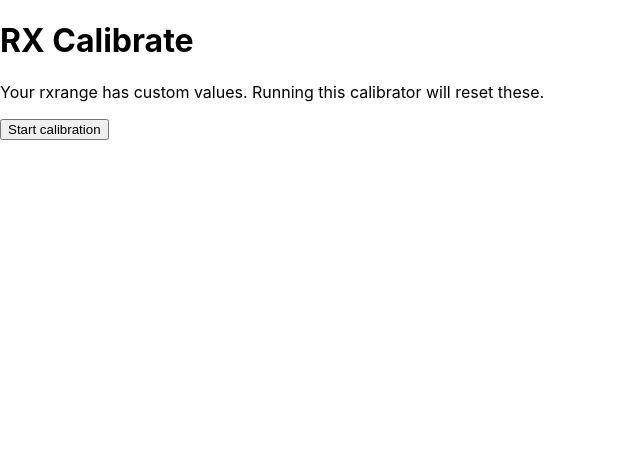
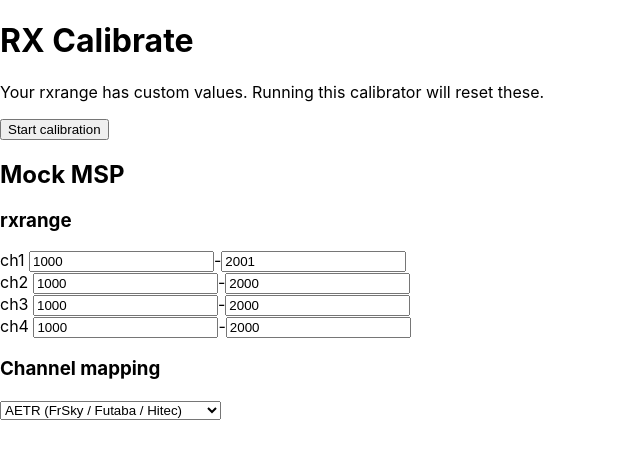
Before and after one commit to ademuk/tx-calibrate-poc, a React (Create React App) app: page / in a window 1280 px wide. Shown: the top 458 px of the page, without its empty margins (0-640 px from the left). Built offline with nearby package versions, Linux system fonts and the light colour scheme.

Commit message:
Add channel mapping setting

```diff
--- a/src/App.js
+++ b/src/App.js
@@ -1,6 +1,8 @@
 import React, {useState} from 'react';
 import Calibrator from './calibrate/Calibrator';
 import TX from './tx/Tx';
+import MockMsp from './msp/MockMsp';
+import {MockMspContextProvider} from './msp/MockMspContext';
 
 import './App.css';
 
@@ -16,6 +18,7 @@ export default () => {
   ]);
 
   return (
+    <MockMspContextProvider>
       <div className="App">
         <header className="App-header">
           <h1>RX Calibrate</h1>
@@ -23,6 +26,9 @@ export default () => {
         <Calibrator onStartCalibration={() => setShowTx(true)} txValues={txValue} />
 
         {showTx && <TX values={txValue} onChange={setTxValue} />}
+
+        {<MockMsp />}
       </div>
+    </MockMspContextProvider>
   )
 }
--- a/src/calibrate/steps/Calibrate.js
+++ b/src/calibrate/steps/Calibrate.js
@@ -1,12 +1,25 @@
 import React, {useState} from 'react';
 import ChannelDetect from './start/ChannelDetect';
+import useMsp from "../../msp/useMsp";
 
 
 const CHANNELS = [
-  'Throttle',
-  'Yaw',
-  'Pitch',
-  'Roll'
+  {
+    name: 'Throttle',
+    code: 'T'
+  },
+  {
+    name: 'Yaw',
+    code: 'R'
+  },
+  {
+    name: 'Pitch',
+    code: 'E'
+  },
+  {
+    name: 'Roll',
+    code: 'A'
+  }
 ];
 
 
@@ -20,6 +33,7 @@ export default ({txValues, onDone}) => {
   const [detectedChannels, setDetectedChannels] = useState({});
   const [initialMins, setMins] = useState(txValues);
   const [initialMaxs, setMaxs] = useState(txValues);
+  const [rxMap, setRxMap] = useMsp('rxmap');
 
   function onNext() {
     setCurrentChannel(currentChannel + 1);
@@ -30,6 +44,22 @@ export default ({txValues, onDone}) => {
       ...detectedChannels,
       [currentChannel]: channel
     });
+  }
+
+  function handleDone() {
+    const txToChannels = Object.keys(detectedChannels).reduce((prev, curr) => {
+      prev[detectedChannels[curr]] = curr;
+      return prev;
+    }, {});
+
+    const mapping = CHANNELS.map((channel, i) => {
+      const ch = txToChannels[i];
+      return CHANNELS[ch].code;
+    });
+
+    setRxMap(`${mapping.join('')}1234`);
+
+    onDone();
   }
 
   const maxVals = txValues.map((val, i) => Math.max(initialMaxs[i], val));
@@ -50,20 +80,20 @@ export default ({txValues, onDone}) => {
         <div key={i}>
           <pre>
           {value}
-          {channelIsAssigned > -1 && ` ${CHANNELS[channelIsAssigned]}`}
+          {channelIsAssigned > -1 && ` ${CHANNELS[channelIsAssigned].name}`}
           {channelIsAssigned > -1 && `[${minVals[i]}-${maxVals[i]}]`}
           </pre>
         </div>
       )
     })}
 
-    {CHANNELS.map((channel, i) => {
+    {CHANNELS.map(({name}, i) => {
       return currentChannel === i &&
-        <ChannelDetect name={channel}
+        <ChannelDetect name={name}
                        txValues={txValues}
                        detectedChannels={detectedChannels}
                        onDetect={handleDetect}
-                       key={channel} />
+                       key={name} />
     })}
 
     {currentChannel < CHANNELS.length - 1 &&
@@ -72,6 +102,6 @@ export default ({txValues, onDone}) => {
     </button>}
 
     {currentChannel === CHANNELS.length - 1 &&
-    <button onClick={onDone} disabled={currentChannel === Object.keys(detectedChannels).length}>Done</button>}
+    <button onClick={handleDone} disabled={currentChannel === Object.keys(detectedChannels).length}>Done</button>}
   </div>
 }
--- a/src/calibrate/steps/Initial.js
+++ b/src/calibrate/steps/Initial.js
@@ -1,15 +1,26 @@
 import React from 'react';
 import useMsp from "../../msp/useMsp";
 
+const DEFAULT_RX_RANGE_MIN = 1000;
+const DEFAULT_RX_RANGE_MAX = 2000;
+
 export default ({onStart}) => {
-  const channels = useMsp('rxrange');
-  const isRxRangeNonDefault = channels => channels.some(([min, max]) => min !== 1000 || max !== 2000);
+  const [rxRanges, setRxRanges] = useMsp('rxrange');
 
-  return channels === null ? 'Loading' : <div>
-    {isRxRangeNonDefault(channels) && <p>Your rxrange has custom values. Running this calibrator will reset these.</p>}
+  const isRxRangeDefault = channels => channels.every(([min, max]) => min === DEFAULT_RX_RANGE_MIN && max === DEFAULT_RX_RANGE_MAX);
 
-    <button onClick={onStart}>Start calibration</button>
+  function handleStart() {
+    if (!isRxRangeDefault(rxRanges)) {
+      setRxRanges(rxRanges.map(() => [DEFAULT_RX_RANGE_MIN, DEFAULT_RX_RANGE_MAX]))
+    }
+    onStart();
+  }
 
-    {false && channels.map(([min, max], i) => <div key={i}>{min} - {max}</div>)}
+  return rxRanges === null ? 'Loading' : <div>
+    {!isRxRangeDefault(rxRanges) && <p>Your rxrange has custom values. Running this calibrator will reset these.</p>}
+
+    <button onClick={handleStart}>Start calibration</button>
+
+    {false && rxRanges.map(([min, max], i) => <div key={i}>{min} - {max}</div>)}
   </div>
 }
--- /dev/null
+++ b/src/msp/MockMsp.js
@@ -0,0 +1,40 @@
+import React from 'react';
+import useMsp from "./useMsp";
+
+export default () => {
+  const [rxRanges, setRxranges] = useMsp('rxrange');
+  const [channelMapping, setChannelMapping] = useMsp('rxmap');
+
+  function handleRxRangeChange(ch, i) {
+    return event => {
+      setRxranges(rxRanges.map(([min, max], row) => {
+        return row === ch ? i === 0 ? [parseInt(event.target.value, 10), max] : [min, parseInt(event.target.value, 10)] : [min, max]
+      }))
+    }
+  }
+
+  function onChannelMappingChange(event) {
+    setChannelMapping(event.target.value)
+  }
+
+  return (<div>
+    <div>
+    <h2>Mock MSP</h2>
+    <h3>rxrange</h3>
+    {rxRanges.map(([min, max], i) => {
+      return <div key={i}>
+        ch{i+1} <input value={min} onChange={handleRxRangeChange(i, 0)} type="number" />
+        -
+        <input value={max} onChange={handleRxRangeChange(i, 1)} type="number" />
+      </div>
+    })}
+    </div>
+    <div>
+      <h3>Channel mapping</h3>
+      <select value={channelMapping} onChange={onChannelMappingChange}>
+        <option value="AETR1234">AETR (FrSky / Futaba / Hitec)</option>
+        <option value="TAER1234">TAER (Spektrum / Graupner / JR)</option>
+      </select>
+    </div>
+  </div>)
+}
--- /dev/null
+++ b/src/msp/MockMspContext.js
@@ -0,0 +1,31 @@
+import * as React from "react";
+
+export const MockMspContext = React.createContext();
+
+const DEFAULT_RXRANGE = [
+  [1000, 2001],
+  [1000, 2000],
+  [1000, 2000],
+  [1000, 2000]
+];
+
+const DEFAULT_RX_MAP = 'AETR1234';
+
+const initialState = {
+  rxrange: DEFAULT_RXRANGE,
+  rxmap: DEFAULT_RX_MAP
+};
+
+const reducer = (state, action) => {
+  switch (action.type) {
+    case "set":
+      return {...state, [action.key]: action.value};
+  }
+};
+
+export function MockMspContextProvider(props) {
+  let [state, dispatch] = React.useReducer(reducer, initialState);
+  let value = [state, dispatch];
+
+  return <MockMspContext.Provider value={value}>{props.children}</MockMspContext.Provider>;
+}
--- a/src/msp/useMsp.js
+++ b/src/msp/useMsp.js
@@ -1,23 +1,11 @@
-import { useState, useEffect } from 'react';
-
-const MOCK_RXRANGE = [
-  [1000, 2001],
-  [1000, 2000],
-  [1000, 2000],
-  [1000, 2000]
-];
-
-const MOCKS = {
-  rxrange: MOCK_RXRANGE
-};
+import { useContext } from 'react';
+import {MockMspContext} from "./MockMspContext";
 
 export default function useMsp(key) {
-  const [value, setValue] = useState(null);
-
-  useEffect(() => {
-    //TODO MSP API
-    setTimeout(() => setValue(MOCKS[key]), 10)
-  });
-
-  return value;
+  const [state, dispatch] = useContext(MockMspContext);
+  return [state[key], value => dispatch({
+    type: 'set',
+    key,
+    value
+  })];
 }
```
Lines whose indentation alone changed are shown as unchanged.
